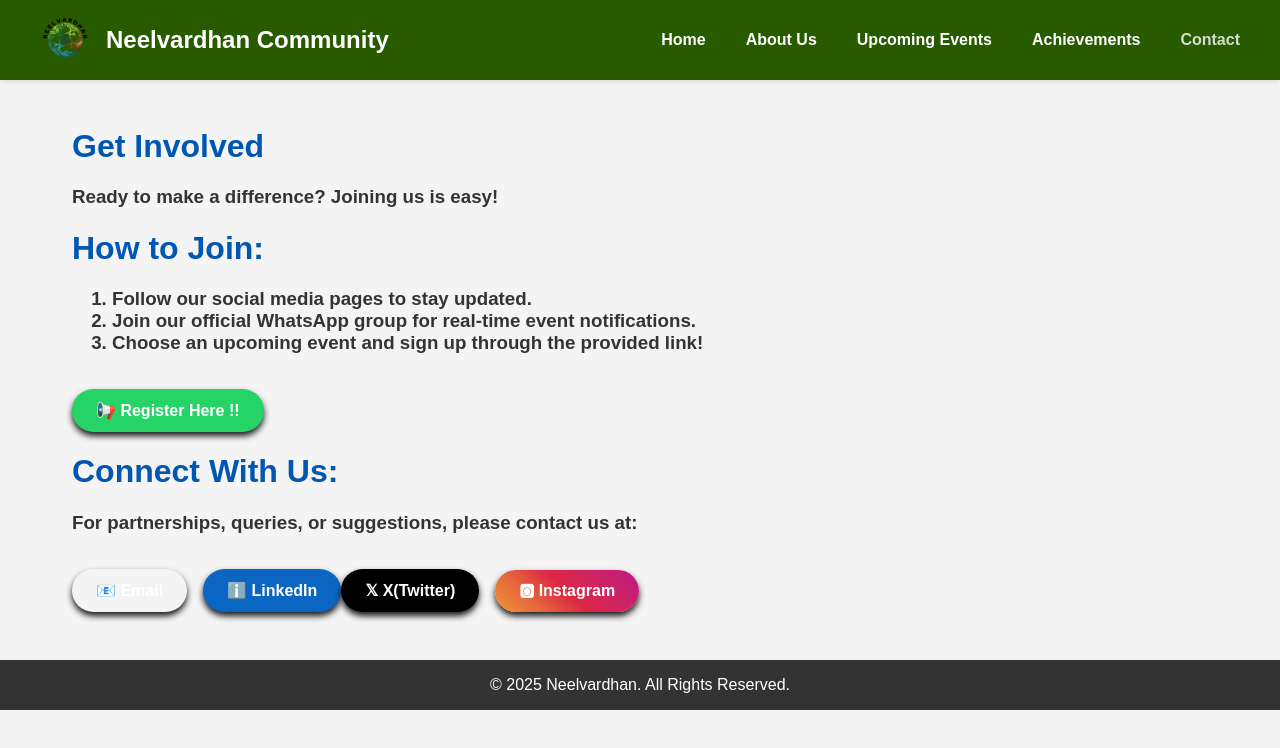
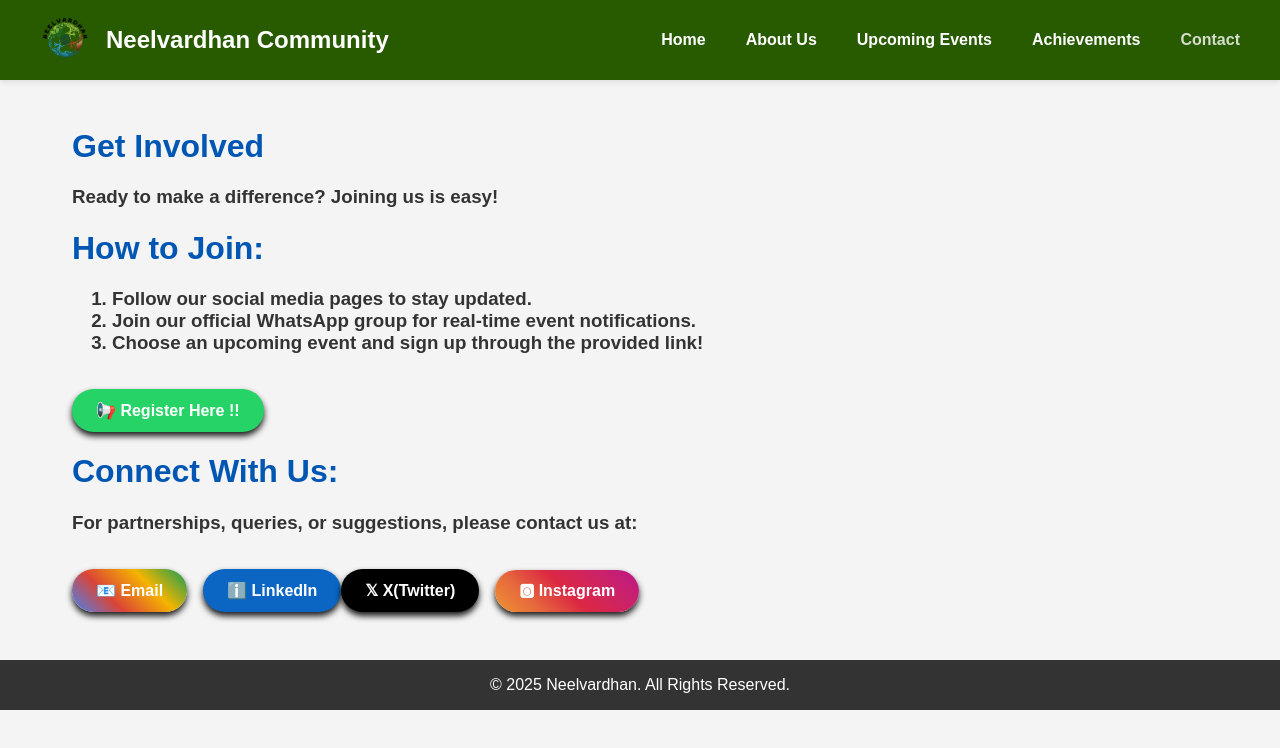
Before and after one commit to OG-DHRUV-1002/dns-website, a React (Create React App) app: page /contact in a window 1280 px wide. Shown: the top 748 px of the page. Built offline with nearby package versions, Linux system fonts and the light colour scheme.

Commit message:
styles.css

```diff
--- a/src/assets/styles.css
+++ b/src/assets/styles.css
@@ -202,19 +202,20 @@ margin-top: -80px; / Pull it up to fill the space visually */
   display: inline-block;
   padding: 12px 24px;
   margin-top: 1rem;
-  margin-right: 1rem; /* Adds space between buttons */
-  background-color: linear-gradient(45deg, #4285F4, #DB4437, #F4B400, #0F9D58);
+  margin-right: 1rem;
+  /* Gmail-inspired gradient */
+  background: linear-gradient(45deg, #4285F4 0%, #DB4437 33%, #F4B400 66%, #0F9D58 100%);
   color: white;
   text-decoration: none;
   font-weight: bold;
   font-size: 1rem;
   border-radius: 25px;
-  transition: background-color 0.3s ease;
+  transition: filter 0.3s ease;
   box-shadow: 0 4px 6px rgba(0, 0, 0, 0.9);
 }
 
 .email-button:hover {
-  background-color: #FF2200;
+  filter: brightness(1.15);
 }
 
 /* LinkedIn Button Styling */
```
